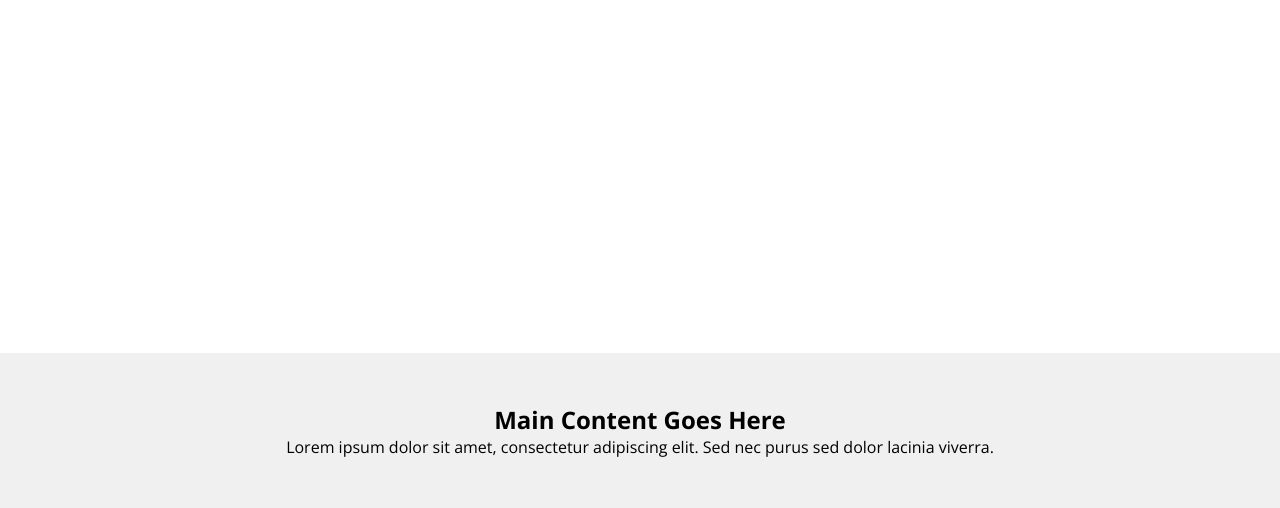
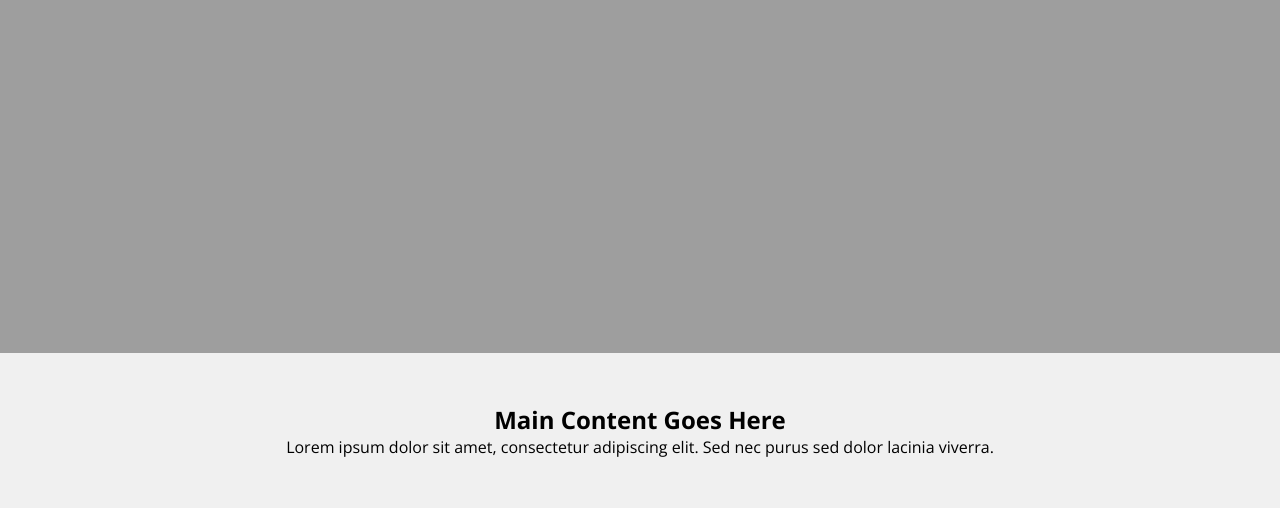
Before and after one commit to lakshmichaitrika/GogagaHolidays, a plain HTML site: page index.html in a window 1280 px wide. Shown: the part 447-955 px from the top of the page. Drawn offline with nearby package versions, Linux system fonts and the light colour scheme; the site is published under a folder, as on GitHub Pages, so addresses that start at the root find nothing.

Commit message:
Update styles.css

```diff
--- a/styles.css
+++ b/styles.css
@@ -64,7 +64,7 @@ header{
 }
 
 .parallax-container {
-    background-image: url('/images/background-image.jpg');
+    background-image: url('images/background-image.jpg');
     background-size: cover;
     background-attachment: fixed;
     background-position: bottom;
```
